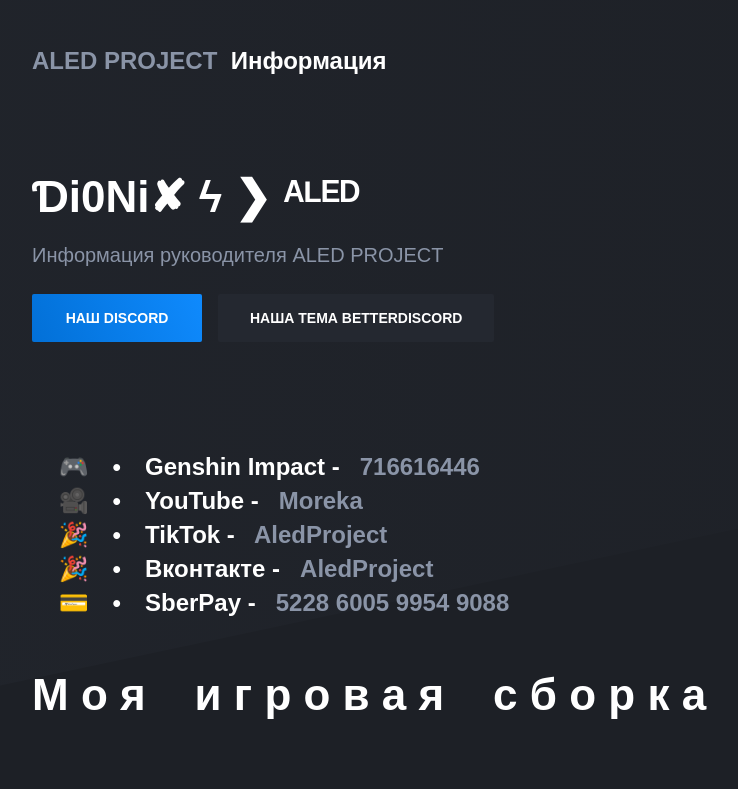
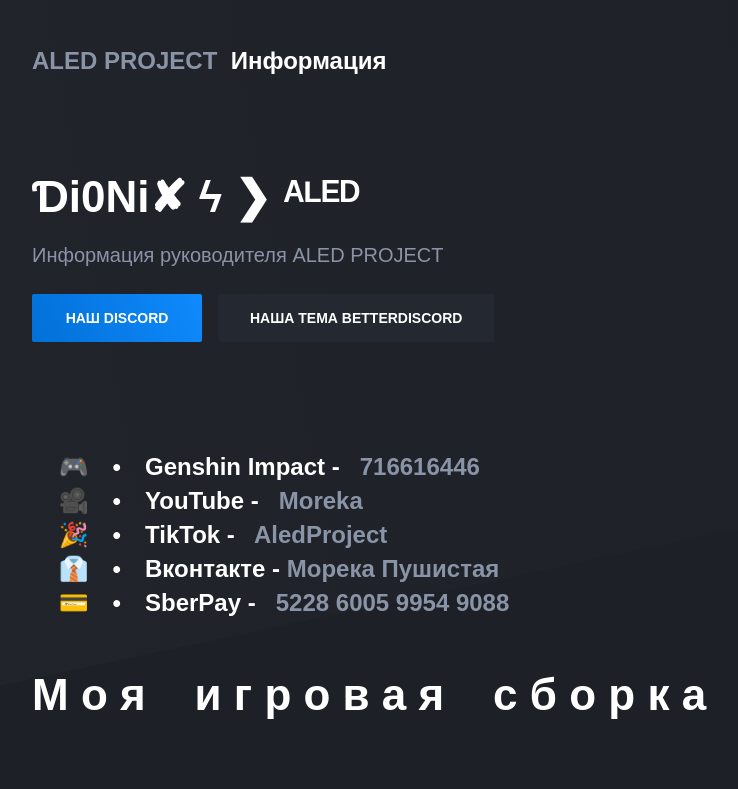
Before and after one commit to lisikme/lisikme.github.io, a plain HTML site: page index.html in a window 1280 px wide. Shown: the top 789 px of the page, without its empty margins (68-806 px from the left). Drawn offline with nearby package versions, Linux system fonts and the light colour scheme.

Commit message:
Update index.html

```diff
--- a/index.html
+++ b/index.html
@@ -63,9 +63,9 @@
 <a href="https://www.tiktok.com/@aledproject?" target="1"
 >AledProject</a>
 <br>
-    🎉　•　Вконтакте -
+    👔　•　Вконтакте -
 <a href="https://vk.com/fist89" target="1"
->AledProject</a>
+>Морека Пушистая</a>
 <br>
     💳　•　SberPay -
 <a>5228 6005 9954 9088</a>
```
